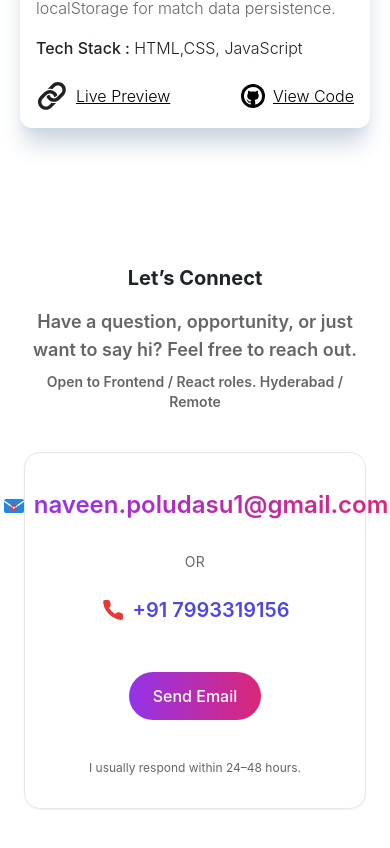
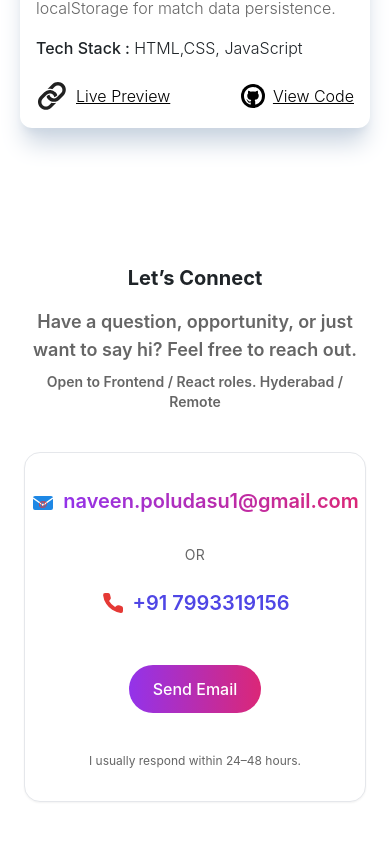
Before and after one commit to npoludasu/react-portfolio-website, a React (Create React App) app: page / in a window 390 px wide. Shown: the part 4141-4989 px from the top of the page. Built offline with nearby package versions, Linux system fonts and the light colour scheme.

Commit message:
style(contact): adjust email text size for better mobile responsiveness

```diff
--- a/src/pages/Contact.js
+++ b/src/pages/Contact.js
@@ -31,7 +31,7 @@ function Contact() {
           >
             <img src={emailIcon} alt=""></img>
             <span
-              className="flex text-2xl md:text-3xl font-semibold
+              className="flex text-xl md:text-3xl font-semibold
                  bg-gradient-to-r from-purple-600 to-pink-600
                  bg-clip-text text-transparent
                  leading-relaxed pb-1
```
